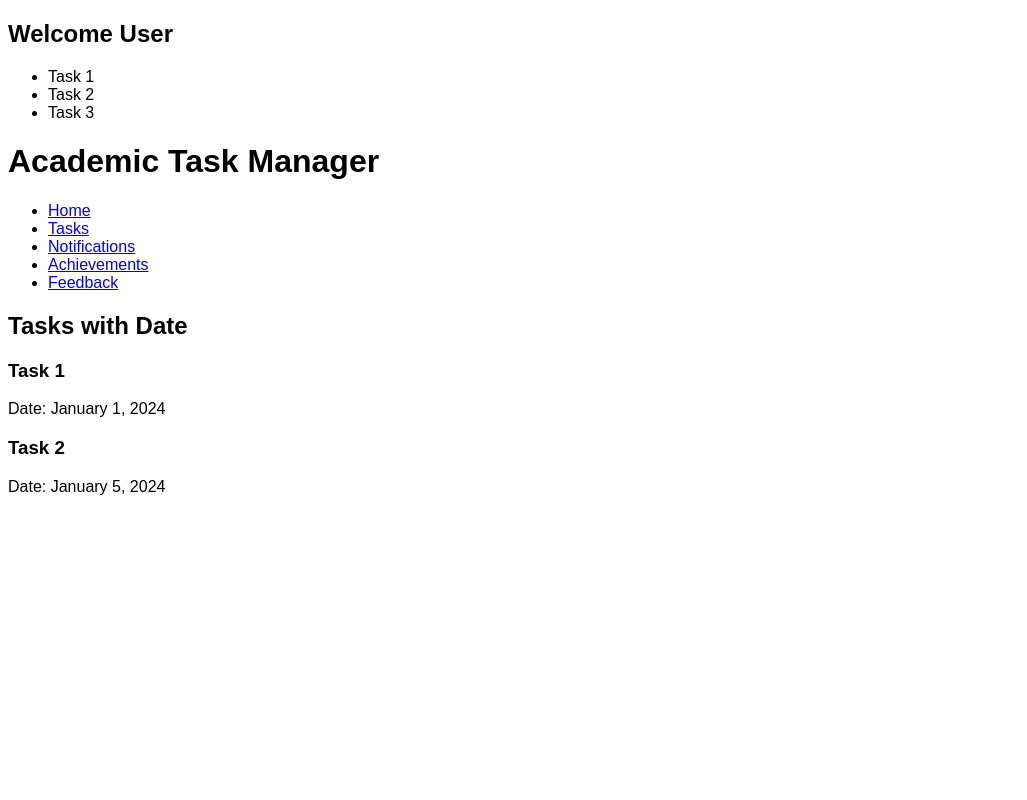
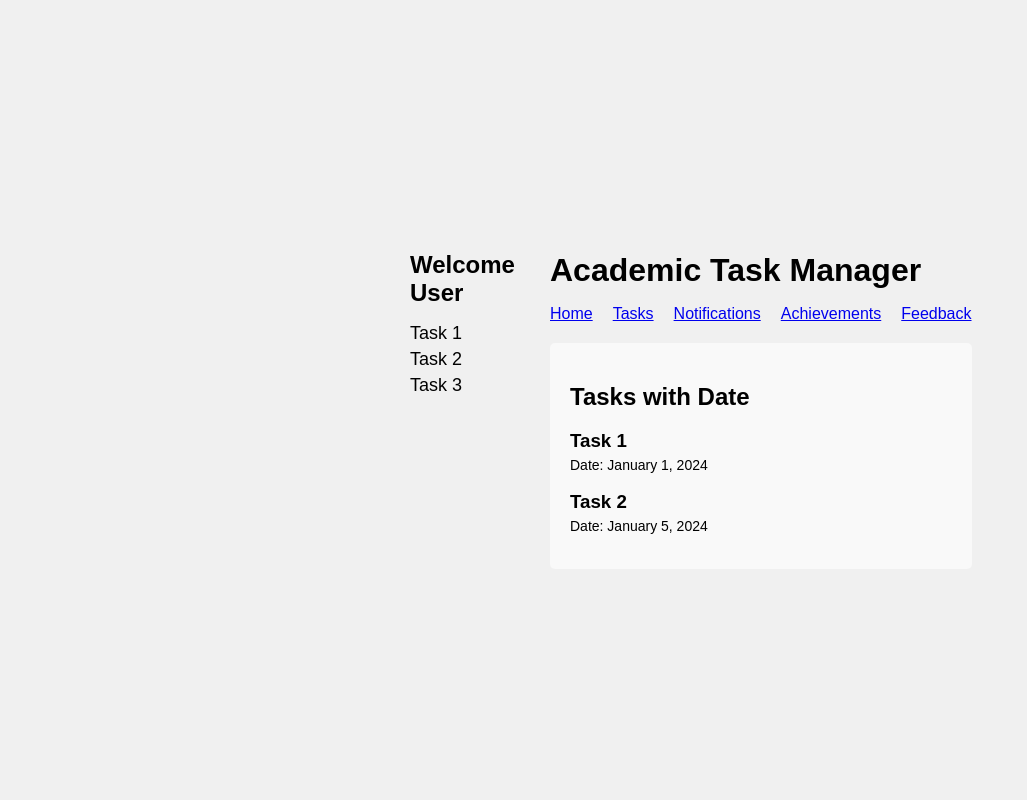
Before and after one commit to JstnVltt/Task-Manager-System, a Flask app: template templates/Home.html in a window 1280 px wide. Shown: the whole page, without its empty margins (0-1027 px from the left). Run offline with Flask 3, Linux system fonts and the light colour scheme; the template is opened without the code that fills it, so the values that code supplies are empty.

Commit message:
css added

```diff
--- a/static/css/main.css
+++ b/static/css/main.css
@@ -6,3 +6,242 @@ table, th, td {
     border: 1px solid black;
     border-collapse: collapse;
 }
+
+
+/* Create account */
+
+body {
+    font-family: Arial, sans-serif;
+    margin: 0;
+    padding: 0;
+    height: 100vh;
+    background-color: #f0f0f0;
+    display: flex;
+    justify-content: center;
+    align-items: center;
+}
+
+.container {
+    width: 100%;
+    max-width: 500px;
+}
+
+.form-box {
+    background-color: #fff;
+    padding: 20px;
+    border-radius: 5px;
+    box-shadow: 0 2px 5px rgba(0, 0, 0, 0.1);
+}
+
+.form-box h2 {
+    margin-top: 0;
+}
+
+.form-group {
+    margin-bottom: 20px;
+}
+
+.form-group label {
+    display: block;
+    font-weight: bold;
+}
+
+.form-group input {
+    width: 100%;
+    padding: 10px;
+    border: 1px solid #ccc;
+    border-radius: 3px;
+}
+
+button {
+    display: block;
+    width: 100%;
+    padding: 10px;
+    background-color: #007bff;
+    color: #fff;
+    border: none;
+    border-radius: 3px;
+    cursor: pointer;
+    transition: background-color 0.3s ease;
+}
+
+button:hover {
+    background-color: #0056b3;
+}
+
+p {
+    margin-top: 15px;
+    font-size: 14px;
+}
+
+p a {
+    color: #007bff;
+    text-decoration: none;
+}
+
+p a:hover {
+    text-decoration: underline;
+}
+
+/* Login css */
+
+body {
+    font-family: Arial, sans-serif;
+    margin: 0;
+    padding: 0;
+    height: 100vh;
+    background-color: #f0f0f0;
+    display: flex;
+    justify-content: center;
+    align-items: center;
+}
+
+.container {
+    width: 100%;
+    max-width: 500px;
+}
+
+.form-box {
+    background-color: #fff;
+    padding: 20px;
+    border-radius: 5px;
+    box-shadow: 0 2px 5px rgba(0, 0, 0, 0.1);
+}
+
+.form-box h2 {
+    margin-top: 0;
+}
+
+.form-group {
+    margin-bottom: 20px;
+}
+
+.form-group label {
+    display: block;
+    font-weight: bold;
+}
+
+.form-group input {
+    width: 100%;
+    padding: 10px;
+    border: 1px solid #ccc;
+    border-radius: 3px;
+}
+
+button {
+    display: block;
+    width: 100%;
+    padding: 10px;
+    background-color: #007bff;
+    color: #fff;
+    border: none;
+    border-radius: 3px;
+    cursor: pointer;
+    transition: background-color 0.3s ease;
+}
+
+button:hover {
+    background-color: #0056b3;
+}
+
+p {
+    margin-top: 15px;
+    font-size: 14px;
+}
+
+p a {
+    color: #007bff;
+    text-decoration: none;
+}
+
+p a:hover {
+    text-decoration: underline;
+}
+
+
+/* Home css */
+
+body {
+    font-family: Arial, sans-serif;
+    margin: 0;
+    padding: 0;
+}
+
+.container {
+    display: flex;
+}
+
+.side-navigator {
+    width: 20%;
+    background-color: #f0f0f0;
+    padding: 20px;
+}
+
+.side-navigator h2 {
+    font-size: 24px;
+    margin-bottom: 10px;
+}
+
+.task-list {
+    list-style: none;
+    padding: 0;
+}
+
+.task-list li {
+    font-size: 18px;
+    margin-bottom: 5px;
+}
+
+.main-content {
+    flex: 1;
+    padding: 20px;
+}
+
+.horizontal-navigator {
+    margin-bottom: 20px;
+}
+
+.horizontal-navigator h1 {
+    font-size: 32px;
+    margin-bottom: 10px;
+}
+
+.horizontal-navigator nav ul {
+    list-style: none;
+    padding: 0;
+    display: flex;
+}
+
+.horizontal-navigator nav ul li {
+    margin-right: 20px;
+}
+
+.horizontal-navigator nav ul li:last-child {
+    margin-right: 0;
+}
+
+.task-box {
+    background-color: #f9f9f9;
+    padding: 20px;
+    border-radius: 5px;
+}
+
+.task-box h2 {
+    font-size: 24px;
+    margin-bottom: 10px;
+}
+
+.task-item {
+    margin-bottom: 15px;
+}
+
+.task-item h3 {
+    margin-bottom: 5px;
+}
+
+.task-item p {
+    margin: 0;
+}
+
+
+/* Feedback css */
```
